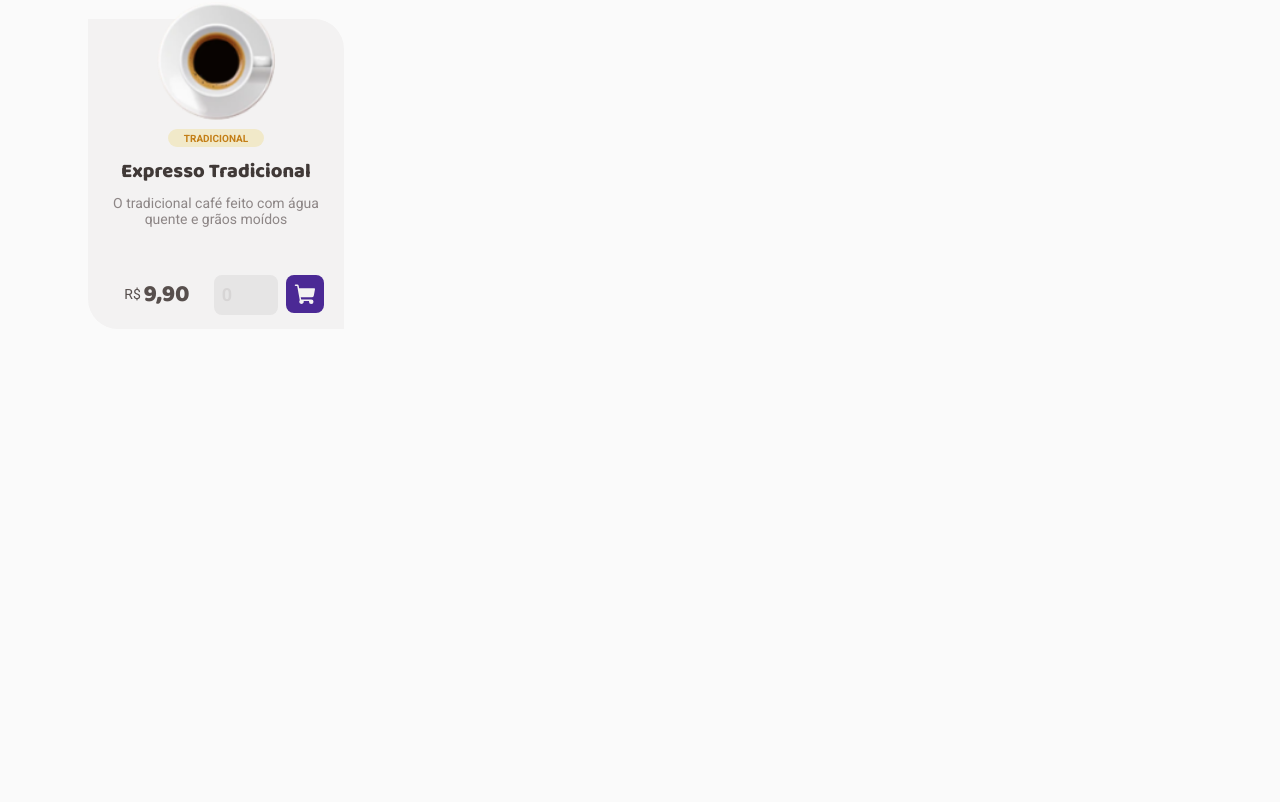
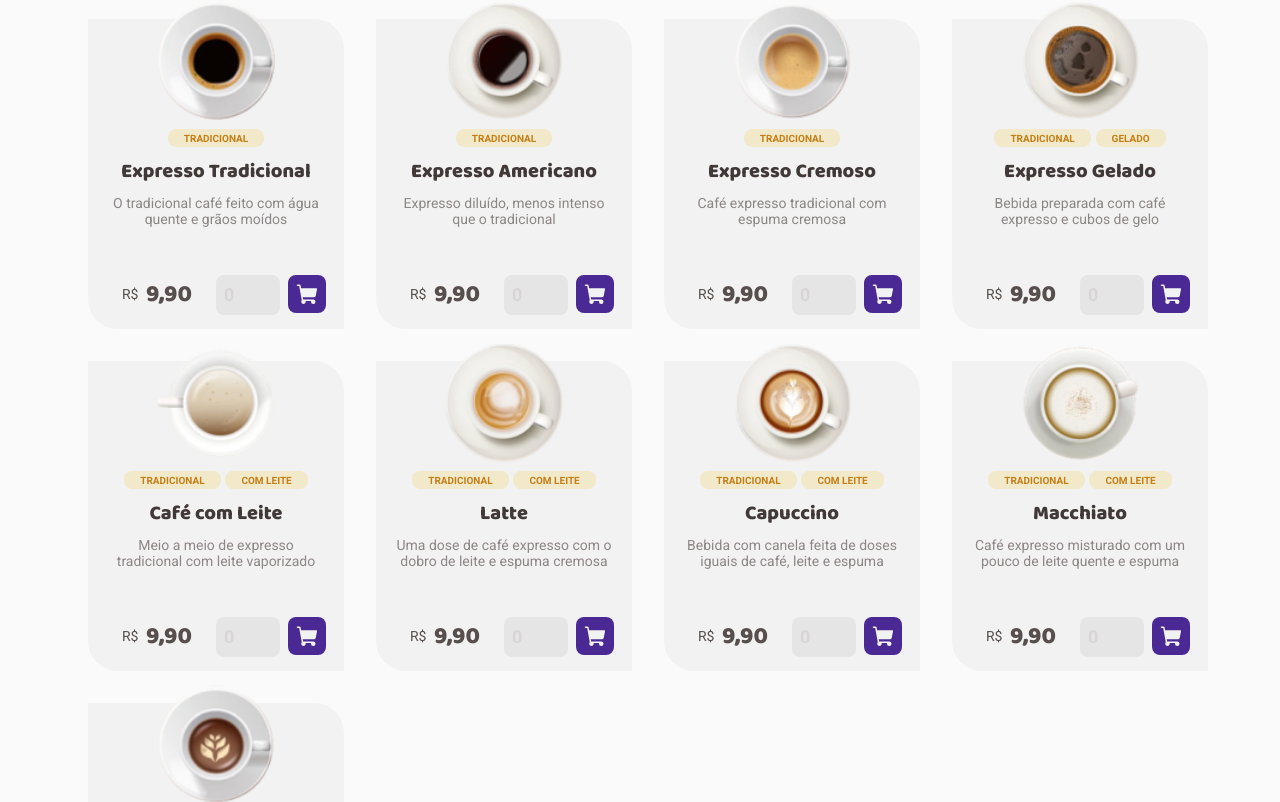
Before and after one commit to zhydani/coffee-delivery, a React (Vite) app: page / in a window 1280 px wide. Shown: the part 740-1542 px from the top of the page. Before the commit the page ends 1173 px from the top, so only its background shows below. Built offline with nearby package versions, Linux system fonts and the light colour scheme.

Commit message:
improviment!: puxando os cafes da interface e exbindo

```diff
--- a/src/pages/Home/components/CoffeeList/index.tsx
+++ b/src/pages/Home/components/CoffeeList/index.tsx
@@ -1,18 +1,20 @@
 import {
-  AddCaffeeButton,
-  CaffeeAmountInput,
+  AddCoffeeButton,
+  CoffeeAmountInput,
   Card,
   CoffeeListBox,
   FormContainer,
   TitleBox,
+  TagBox,
 } from './styles'
 import coffee from '../../../../assets/coffees/expresso.png'
 import { ShoppingCart } from 'phosphor-react'
 
 interface Tag {
+  id: number
   type: string
 }
-export interface CaffeeType {
+export interface CoffeeType {
   id: number
   tag: Tag[]
   name: string
@@ -21,73 +23,99 @@ export interface CaffeeType {
   image: string
 }
 
-const caffees: CaffeeType[] = [
+const coffees: CoffeeType[] = [
   {
     id: 1,
-    tag: [{ type: 'tradicional' }],
+    tag: [{ id: 1, type: 'tradicional' }],
     name: 'Expresso Tradicional',
     description: 'O tradicional café feito com água quente e grãos moídos',
     value: 9.9,
-    image: '../../../../assets/coffees/expresso.png',
+    image: './src/assets/coffees/expresso.png',
   },
   {
     id: 2,
-    tag: [{ type: 'tradicional' }],
+    tag: [{ id: 1, type: 'tradicional' }],
     name: 'Expresso Americano',
     description: 'Expresso diluído, menos intenso que o tradicional',
     value: 9.9,
-    image: '../../../../assets/coffees/americano.png',
+    image: './src/assets/coffees/americano.png',
   },
   {
     id: 3,
-    tag: [{ type: 'tradicional' }],
+    tag: [{ id: 1, type: 'tradicional' }],
     name: 'Expresso Cremoso',
     description: 'Café expresso tradicional com espuma cremosa',
     value: 9.9,
-    image: '../../../../assets/coffees/expresso-cremoso.png',
+    image: './src/assets/coffees/expresso-cremoso.png',
   },
   {
     id: 4,
-    tag: [{ type: 'tradicional' }, { type: 'gelado' }],
+    tag: [
+      { id: 1, type: 'tradicional' },
+      { id: 2, type: 'gelado' },
+    ],
     name: 'Expresso Gelado',
     description: 'Bebida preparada com café expresso e cubos de gelo',
     value: 9.9,
-    image: '../../../../assets/coffees/cafe-gelado.png',
+    image: './src/assets/coffees/cafe-gelado.png',
   },
   {
     id: 5,
-    tag: [{ type: 'tradicional' }, { type: 'com leite' }],
+    tag: [
+      { id: 1, type: 'tradicional' },
+      { id: 3, type: 'com leite' },
+    ],
     name: 'Café com Leite',
     description: 'Meio a meio de expresso tradicional com leite vaporizado',
     value: 9.9,
-    image: '../../../../assets/coffees/cafe-com-leite.png',
+    image: './src/assets/coffees/cafe-com-leite.png',
   },
   {
     id: 6,
-    tag: [{ type: 'tradicional' }, { type: 'com leite' }],
+    tag: [
+      { id: 1, type: 'tradicional' },
+      { id: 3, type: 'com leite' },
+    ],
     name: 'Latte',
     description:
       'Uma dose de café expresso com o dobro de leite e espuma cremosa',
     value: 9.9,
-    image: '../../../../assets/coffees/latte.png',
+    image: './src/assets/coffees/latte.png',
   },
   {
     id: 7,
-    tag: [{ type: 'tradicional' }, { type: 'com leite' }],
+    tag: [
+      { id: 1, type: 'tradicional' },
+      { id: 3, type: 'com leite' },
+    ],
     name: 'Capuccino',
     description:
       'Bebida com canela feita de doses iguais de café, leite e espuma',
     value: 9.9,
-    image: '../../../../assets/coffees/capuccino.png',
+    image: './src/assets/coffees/capuccino.png',
   },
   {
     id: 8,
-    tag: [{ type: 'tradicional' }, { type: 'com leite' }],
+    tag: [
+      { id: 1, type: 'tradicional' },
+      { id: 3, type: 'com leite' },
+    ],
     name: 'Macchiato',
     description:
       'Café expresso misturado com um pouco de leite quente e espuma',
     value: 9.9,
-    image: '../../../../assets/coffees/macchiato.png',
+    image: './src/assets/coffees/macchiato.png',
+  },
+  {
+    id: 9,
+    tag: [
+      { id: 1, type: 'tradicional' },
+      { id: 3, type: 'com leite' },
+    ],
+    name: 'Mocaccino',
+    description: 'Café expresso com calda de chocolate, pouco leite e espuma',
+    value: 9.9,
+    image: './src/assets/coffees/mochaccino.png',
   },
 ]
 
@@ -98,31 +126,46 @@ export function CoffeeList() {
         <h1>Nossos cafés</h1>
       </TitleBox>
       <CoffeeListBox>
-        <Card>
-          <img src={coffee} alt="" />
-          <span>Tradicional</span>
-          <h1>Expresso Tradicional</h1>
-          <p>O tradicional café feito com água quente e grãos moídos</p>
+        {coffees.map((coffee) => {
+          return (
+            <Card key={coffee.id}>
+              <img src={coffee.image} alt="" />
+              <TagBox>
+                {coffee.tag.map((tag) => {
+                  return <span key={tag.id}>{tag.type}</span>
+                })}
+              </TagBox>
+              <h1>{coffee.name}</h1>
+              <p>{coffee.description}</p>
               <footer>
                 <div>
                   <span>R$</span>
-              <h2>9,90</h2>
+                  <h2>
+                    {coffee.value
+                      .toLocaleString('pt-BR', {
+                        style: 'currency',
+                        currency: 'BRL',
+                      })
+                      .replace('R$', '')}
+                  </h2>
                 </div>
                 <FormContainer>
                   <form>
-                <CaffeeAmountInput
+                    <CoffeeAmountInput
                       type="number"
                       id="coffeeAmount"
                       placeholder="0"
                       min={1}
                     />
-                <AddCaffeeButton>
+                    <AddCoffeeButton>
                       <ShoppingCart size={24} weight="fill" type="submit" />
-                </AddCaffeeButton>
+                    </AddCoffeeButton>
                   </form>
                 </FormContainer>
               </footer>
             </Card>
+          )
+        })}
       </CoffeeListBox>
     </div>
   )
--- a/src/pages/Home/components/CoffeeList/styles.ts
+++ b/src/pages/Home/components/CoffeeList/styles.ts
@@ -11,6 +11,14 @@ export const TitleBox = styled.div`
 
 export const CoffeeListBox = styled.div`
   padding: 4rem 0;
+  display: grid;
+  grid-template-columns: 1fr 1fr 1fr 1fr;
+  gap: 2rem;
+`
+
+export const TagBox = styled.div`
+  display: flex;
+  gap: 0.3rem;
 `
 
 export const Card = styled.div`
@@ -37,7 +45,7 @@ export const Card = styled.div`
   span {
     background-color: ${(props) => props.theme['yellow-100']};
     color: ${(props) => props.theme['yellow-700']};
-    border-radius: 10px;
+    border-radius: 8px;
     padding: 0.2rem 1rem;
     font-weight: bold;
     text-transform: uppercase;
@@ -86,7 +94,7 @@ export const FormContainer = styled.div`
   }
 `
 
-export const CaffeeAmountInput = styled.input`
+export const CoffeeAmountInput = styled.input`
   background-color: ${(props) => props.theme['gray-400']};
   height: 2.5rem;
   border: 0;
@@ -105,7 +113,7 @@ export const CaffeeAmountInput = styled.input`
   width: 4rem;
 `
 
-export const AddCaffeeButton = styled.button`
+export const AddCoffeeButton = styled.button`
   border: 0;
   border-radius: 8px;
   padding: 0.5rem;
```
Lines whose indentation alone changed are shown as unchanged.
